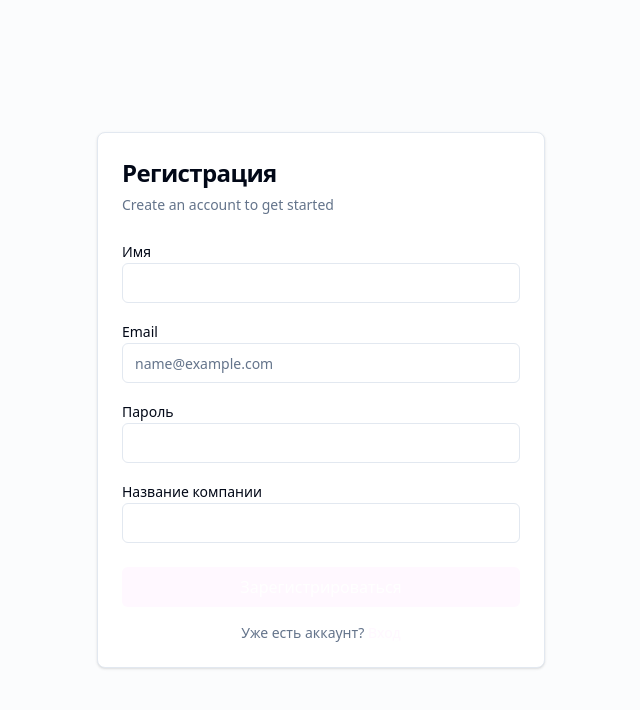
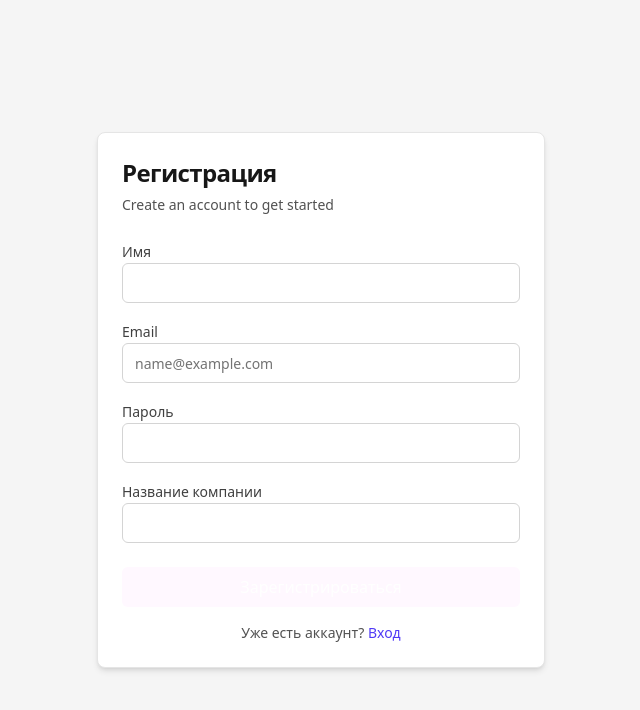
Before and after one commit to vladgorbachov/imperecta, a React (Vite) app in the folder frontend/: page /register in a window 1280 px wide. Shown: the top 710 px of the page, without its empty margins (319-959 px from the left). Built offline with nearby package versions, Linux system fonts and the light colour scheme; no server answers.

Commit message:
fix: ensure UI contrast - no white on white (login, register, dashboard, dialogs)

```diff
--- a/frontend/src/components/layout/DashboardLayout.tsx
+++ b/frontend/src/components/layout/DashboardLayout.tsx
@@ -9,7 +9,7 @@ export function DashboardLayout() {
   const [mobileSheetOpen, setMobileSheetOpen] = useState(false);
 
   return (
-    <div className="flex h-screen bg-white">
+    <div className="flex h-screen bg-white text-neutral-900">
       {/* Desktop sidebar */}
       <div className="hidden md:block">
         <Sidebar
@@ -35,7 +35,7 @@ export function DashboardLayout() {
 
       <div className="flex flex-1 flex-col overflow-hidden">
         <Header onMenuClick={() => setMobileSheetOpen(true)} />
-        <main className="flex-1 overflow-auto bg-white p-4 md:p-6">
+        <main className="flex-1 overflow-auto bg-white p-4 md:p-6 text-neutral-900">
           <Outlet />
         </main>
       </div>
--- a/frontend/src/components/layout/Header.tsx
+++ b/frontend/src/components/layout/Header.tsx
@@ -47,7 +47,7 @@ export function Header({ onMenuClick }: HeaderProps) {
             <Menu className="size-5" />
           </Button>
         )}
-        <h1 className="text-lg font-semibold text-foreground">
+        <h1 className="text-lg font-semibold text-neutral-900">
           {user?.company_name ?? "Imperecta"}
         </h1>
       </div>
--- a/frontend/src/components/ui/dialog.tsx
+++ b/frontend/src/components/ui/dialog.tsx
@@ -30,7 +30,7 @@ const DialogContent = ({
     <DialogOverlay />
     <DialogPrimitive.Content
       className={cn(
-        "fixed left-[50%] top-[50%] z-50 grid w-full max-w-lg translate-x-[-50%] translate-y-[-50%] gap-4 border bg-background p-6 shadow-lg duration-200 data-[state=open]:animate-in data-[state=closed]:animate-out data-[state=closed]:fade-out-0 data-[state=open]:fade-in-0 data-[state=closed]:zoom-out-95 data-[state=open]:zoom-in-95 data-[state=closed]:slide-out-to-left-1/2 data-[state=closed]:slide-out-to-top-[48%] data-[state=open]:slide-in-from-left-1/2 data-[state=open]:slide-in-from-top-[48%] sm:rounded-lg",
+        "fixed left-[50%] top-[50%] z-50 grid w-full max-w-lg translate-x-[-50%] translate-y-[-50%] gap-4 border border-neutral-200 bg-white p-6 text-neutral-900 shadow-lg duration-200 data-[state=open]:animate-in data-[state=closed]:animate-out data-[state=closed]:fade-out-0 data-[state=open]:fade-in-0 data-[state=closed]:zoom-out-95 data-[state=open]:zoom-in-95 data-[state=closed]:slide-out-to-left-1/2 data-[state=closed]:slide-out-to-top-[48%] data-[state=open]:slide-in-from-left-1/2 data-[state=open]:slide-in-from-top-[48%] sm:rounded-lg",
         className
       )}
       {...props}
--- a/frontend/src/index.css
+++ b/frontend/src/index.css
@@ -51,7 +51,13 @@
   * {
     @apply border-border;
   }
+  html {
+    background-color: #ffffff;
+    color: #171717;
+  }
   body {
     @apply bg-background text-foreground;
+    background-color: #ffffff;
+    color: #171717;
   }
 }
--- a/frontend/src/pages/ProductsPage.tsx
+++ b/frontend/src/pages/ProductsPage.tsx
@@ -52,6 +52,7 @@ export function ProductsPage() {
     sku: "",
     current_price: "",
     category: "",
+    url: "",
   });
   const [importing, setImporting] = useState(false);
 
@@ -78,10 +79,11 @@ export function ProductsPage() {
         sku: addForm.sku || undefined,
         current_price: price,
         category: addForm.category || undefined,
+        url: addForm.url || undefined,
       });
       toast.success("Товар добавлен");
       setAddDialogOpen(false);
-      setAddForm({ name: "", sku: "", current_price: "", category: "" });
+      setAddForm({ name: "", sku: "", current_price: "", category: "", url: "" });
     } catch {
       toast.error("Ошибка при добавлении");
     }
@@ -107,9 +109,9 @@ export function ProductsPage() {
   };
 
   return (
-    <div className="space-y-6">
+    <div className="space-y-6 text-neutral-900">
       <div className="flex flex-col gap-4 sm:flex-row sm:items-center sm:justify-between">
-        <h1 className="text-2xl font-bold">{t("nav.products")}</h1>
+        <h1 className="text-2xl font-bold text-neutral-900">{t("nav.products")}</h1>
         <div className="flex gap-2">
           <input
             ref={fileInputRef}
@@ -276,6 +278,17 @@ export function ProductsPage() {
                   }
                 />
               </div>
+              <div className="space-y-2">
+                <label className="text-sm font-medium">URL</label>
+                <Input
+                  type="url"
+                  placeholder="https://..."
+                  value={addForm.url}
+                  onChange={(e) =>
+                    setAddForm((f) => ({ ...f, url: e.target.value }))
+                  }
+                />
+              </div>
             </div>
             <DialogFooter>
               <Button
--- a/frontend/src/pages/RegisterPage.tsx
+++ b/frontend/src/pages/RegisterPage.tsx
@@ -48,23 +48,23 @@ export function RegisterPage() {
   };
 
   return (
-    <div className="flex min-h-screen items-center justify-center bg-muted/30 p-4">
-      <Card className="w-full max-w-md">
+    <div className="flex min-h-screen items-center justify-center bg-neutral-100 p-4">
+      <Card className="w-full max-w-md border border-neutral-200 bg-white text-neutral-900 shadow-md">
         <CardHeader>
-          <CardTitle className="text-2xl">{t("auth.register")}</CardTitle>
-          <CardDescription>
+          <CardTitle className="text-2xl text-neutral-900">{t("auth.register")}</CardTitle>
+          <CardDescription className="text-neutral-600">
             Create an account to get started
           </CardDescription>
         </CardHeader>
         <form onSubmit={handleSubmit}>
           <CardContent className="space-y-4">
             {error && (
-              <div className="rounded-md bg-destructive/10 p-3 text-sm text-destructive">
+              <div className="rounded-md bg-red-50 p-3 text-sm text-red-700">
                 {error}
               </div>
             )}
             <div className="space-y-2">
-              <label htmlFor="name" className="text-sm font-medium">
+              <label htmlFor="name" className="text-sm font-medium text-neutral-700">
                 {t("auth.name")}
               </label>
               <Input
@@ -74,10 +74,11 @@ export function RegisterPage() {
                 onChange={(e) => setName(e.target.value)}
                 required
                 autoComplete="name"
+                className="border-neutral-300 bg-white text-neutral-900"
               />
             </div>
             <div className="space-y-2">
-              <label htmlFor="email" className="text-sm font-medium">
+              <label htmlFor="email" className="text-sm font-medium text-neutral-700">
                 {t("auth.email")}
               </label>
               <Input
@@ -88,10 +89,11 @@ export function RegisterPage() {
                 onChange={(e) => setEmail(e.target.value)}
                 required
                 autoComplete="email"
+                className="border-neutral-300 bg-white text-neutral-900 placeholder:text-neutral-500"
               />
             </div>
             <div className="space-y-2">
-              <label htmlFor="password" className="text-sm font-medium">
+              <label htmlFor="password" className="text-sm font-medium text-neutral-700">
                 {t("auth.password")}
               </label>
               <Input
@@ -102,10 +104,11 @@ export function RegisterPage() {
                 required
                 minLength={8}
                 autoComplete="new-password"
+                className="border-neutral-300 bg-white text-neutral-900"
               />
             </div>
             <div className="space-y-2">
-              <label htmlFor="companyName" className="text-sm font-medium">
+              <label htmlFor="companyName" className="text-sm font-medium text-neutral-700">
                 {t("auth.companyName")}
               </label>
               <Input
@@ -114,6 +117,7 @@ export function RegisterPage() {
                 value={companyName}
                 onChange={(e) => setCompanyName(e.target.value)}
                 autoComplete="organization"
+                className="border-neutral-300 bg-white text-neutral-900"
               />
             </div>
           </CardContent>
@@ -121,9 +125,9 @@ export function RegisterPage() {
             <Button type="submit" className="w-full" disabled={loading}>
               {loading ? "..." : t("auth.submitRegister")}
             </Button>
-            <p className="text-center text-sm text-muted-foreground">
+            <p className="text-center text-sm text-neutral-600">
               {t("auth.hasAccount")}{" "}
-              <Link to="/login" className="font-medium text-primary hover:underline">
+              <Link to="/login" className="font-medium text-indigo-600 hover:underline">
                 {t("auth.login")}
               </Link>
             </p>
```
Also changed, not shown: frontend/src/pages/LoginPage.tsx (+11 -9 lines).
